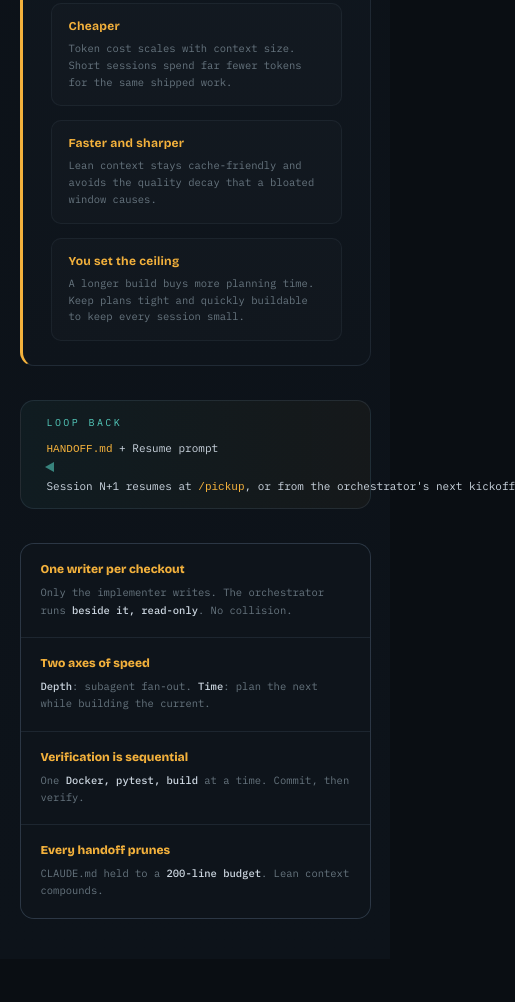
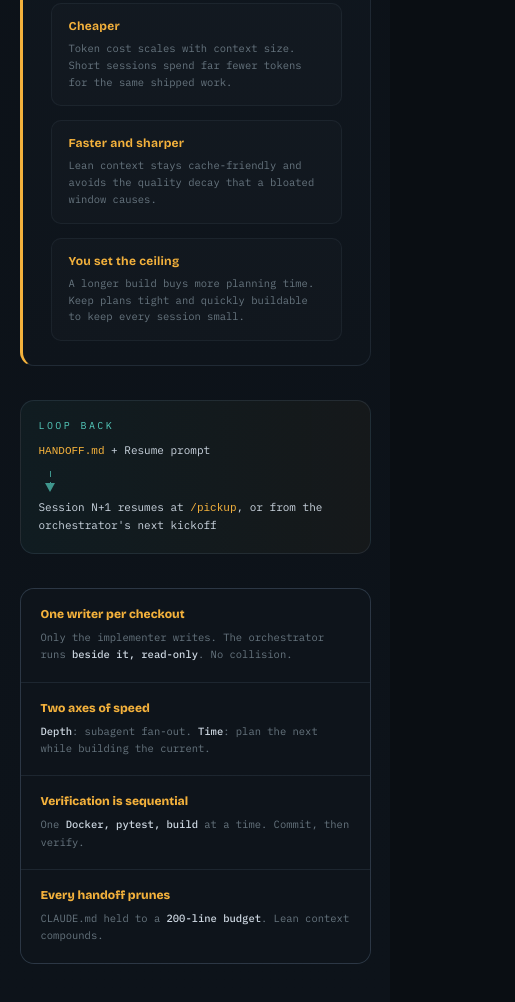
Before and after one commit to claytoncolleran/build-loop, a plain HTML site: page index.html in a window 390 px wide. Shown: the part 5079-6081 px from the top of the page, 515 px wide, since content can reach past the window. Before the commit the page ends 6038 px from the top, so only its background shows below. Drawn offline with nearby package versions, Linux system fonts and the light colour scheme.

Commit message:
Fix loop-back overflow on mobile: wrap text, vertical connector
Co-Authored-By: Claude Opus 4.7 (1M context) <noreply@anthropic.com>

```diff
--- a/index.html
+++ b/index.html
@@ -245,8 +245,11 @@
     /* multi-column blocks -> single */
     .grid2,.econ .eg,.inv,.agents{grid-template-columns:1fr}
     .streams{grid-template-columns:1fr 1fr}
-    .return{flex-direction:column;align-items:flex-start;gap:12px}
-    .return .tk{width:100%}
+    .return{flex-direction:column;align-items:flex-start;gap:10px;padding:18px}
+    .return .lm{white-space:normal}
+    .return .pl{white-space:normal;font-size:11px;line-height:1.6}
+    .return .tk{flex:none;width:1px;height:18px;align-self:flex-start;margin-left:11px;background:repeating-linear-gradient(180deg,var(--cool) 0 6px,transparent 6px 11px);opacity:.7}
+    .return .tk::before{left:50%;top:auto;bottom:-3px;transform:translateX(-50%);border-left:5px solid transparent;border-right:5px solid transparent;border-top:9px solid var(--cool);border-bottom:0}
     .tlcap{font-size:11px}
   }
 </style>
```
